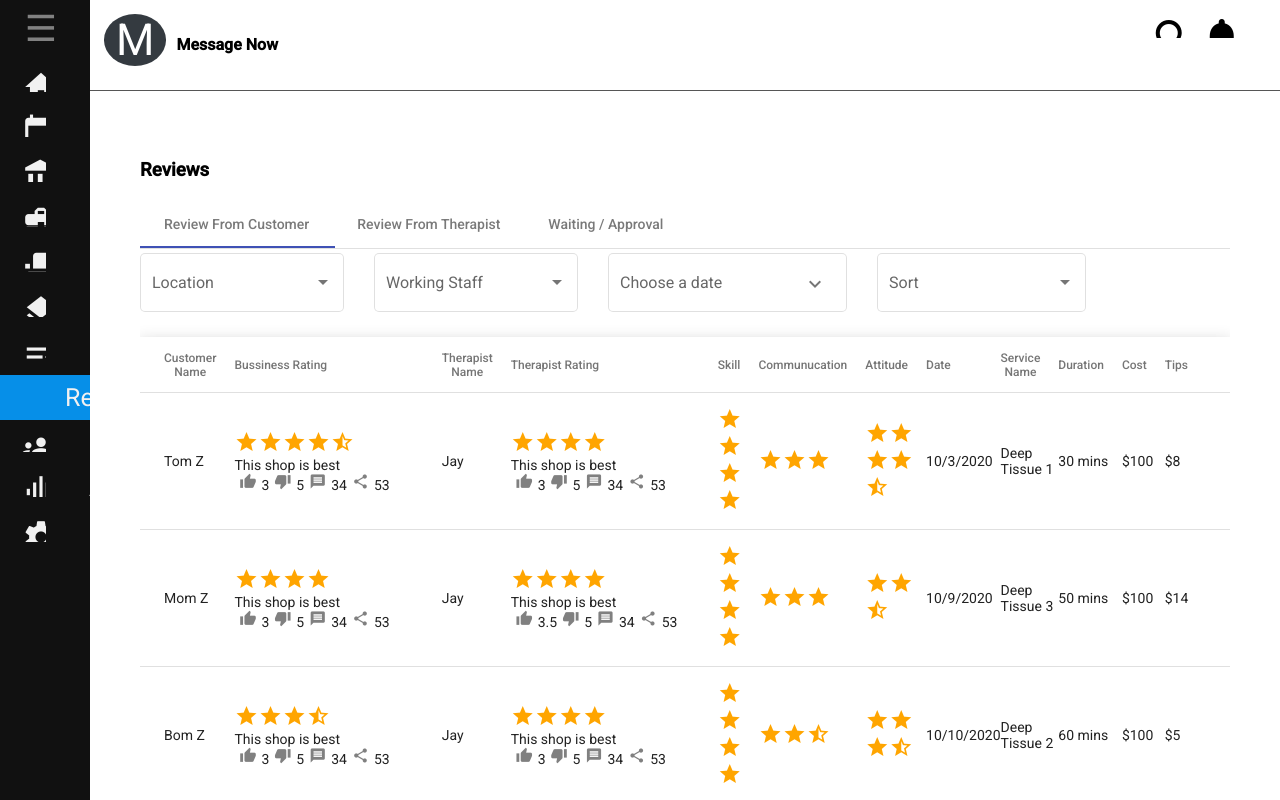
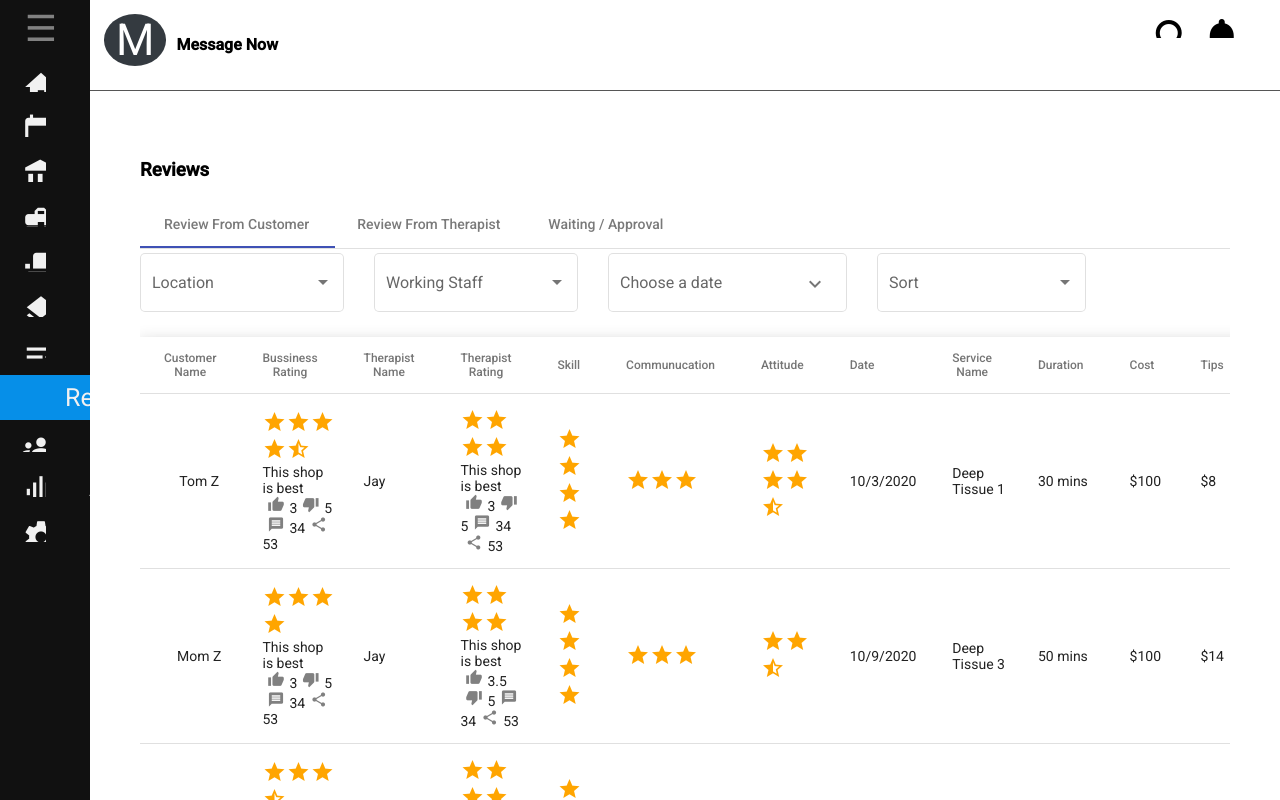
Before and after one commit to kavishsoam/angular-flex-material-s, an Angular app: page /reviews in a window 1280 px wide. Shown: the top 800 px of the page. Built offline with nearby package versions, Linux system fonts and the light colour scheme; what @amcharts/amcharts4 would draw is missing.

Commit message:
review page changes

```diff
--- a/src/app/components/reviews/reviews.component.html
+++ b/src/app/components/reviews/reviews.component.html
@@ -80,13 +80,13 @@
                   <ng-container matColumnDef="name">
                     <th mat-header-cell *matHeaderCellDef mat-sort-header> Customer Name </th>
                     <td mat-cell *matCellDef="let item">
-                      <div>{{item.name}} </div>
+                      <div class="text-center">{{item.name}} </div>
                     </td>
                   </ng-container>
 
                   <!-- Bussiness Rating Column -->
                   <ng-container matColumnDef="bussinessRate">
-                    <th mat-header-cell *matHeaderCellDef mat-sort-header style="width: 20%;"> Bussiness Rating </th>
+                    <th mat-header-cell *matHeaderCellDef mat-sort-header style="width: 15%;"> Bussiness Rating </th>
                     <td mat-cell *matCellDef="let item">
                       <div fxLayout="column" fxLayoutAlign="start start">
                         <div><i class="material-icons yellow-text"
@@ -120,7 +120,7 @@
 
                   <!-- Therapist Rating Column -->
                   <ng-container matColumnDef="therapistRate">
-                    <th mat-header-cell *matHeaderCellDef mat-sort-header style="width: 20%;"> Therapist Rating </th>
+                    <th mat-header-cell *matHeaderCellDef mat-sort-header style="width: 15%;"> Therapist Rating </th>
                     <td mat-cell *matCellDef="let item">
                       <div fxLayout="column" fxLayoutAlign="start start">
                         <div><i class="material-icons yellow-text"
--- a/src/app/components/reviews/reviews.component.scss
+++ b/src/app/components/reviews/reviews.component.scss
@@ -76,8 +76,9 @@
 ::ng-deep .customer {
   width: 100%;
 
+  th.mat-header-cell,
   td.mat-cell {
-    padding: 14px 0;
+    padding: 14px;
   }
 
   th.mat-sort-header-sorted {
```
